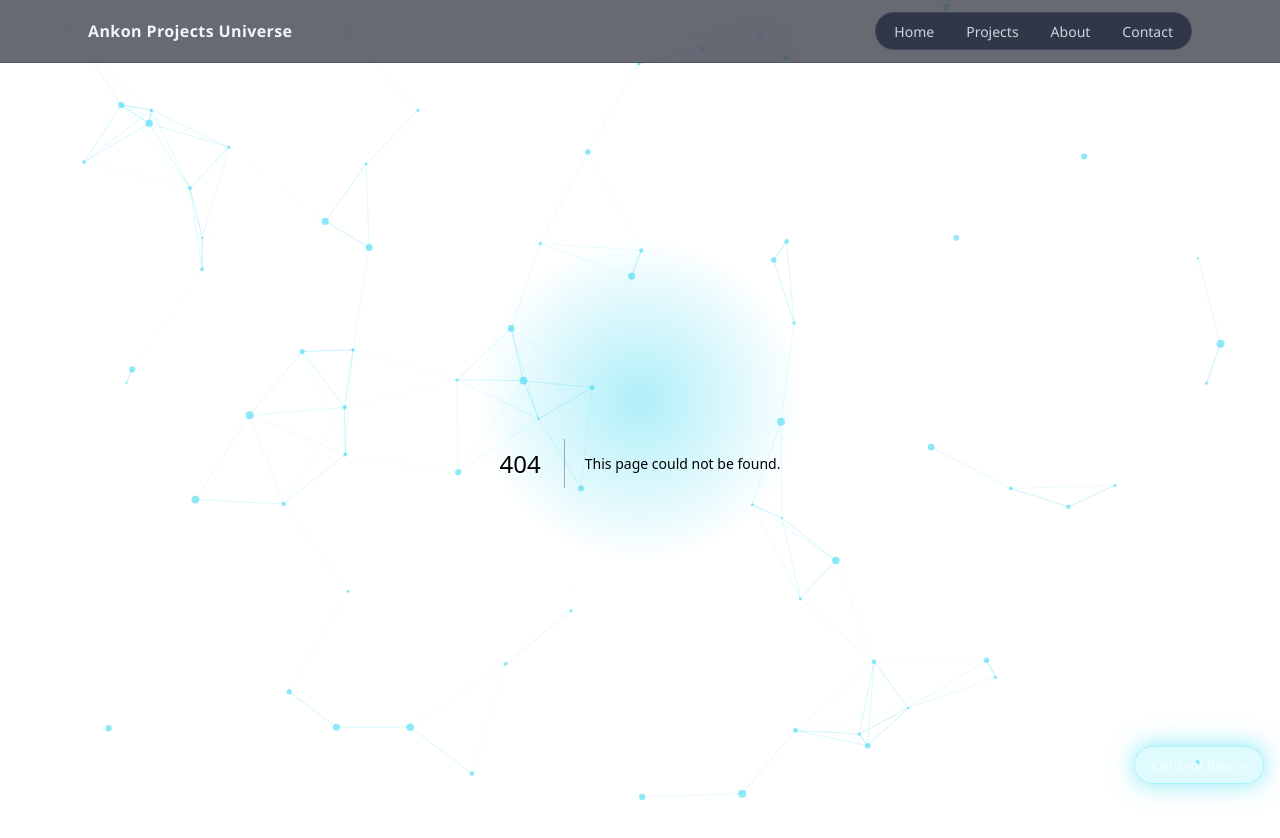
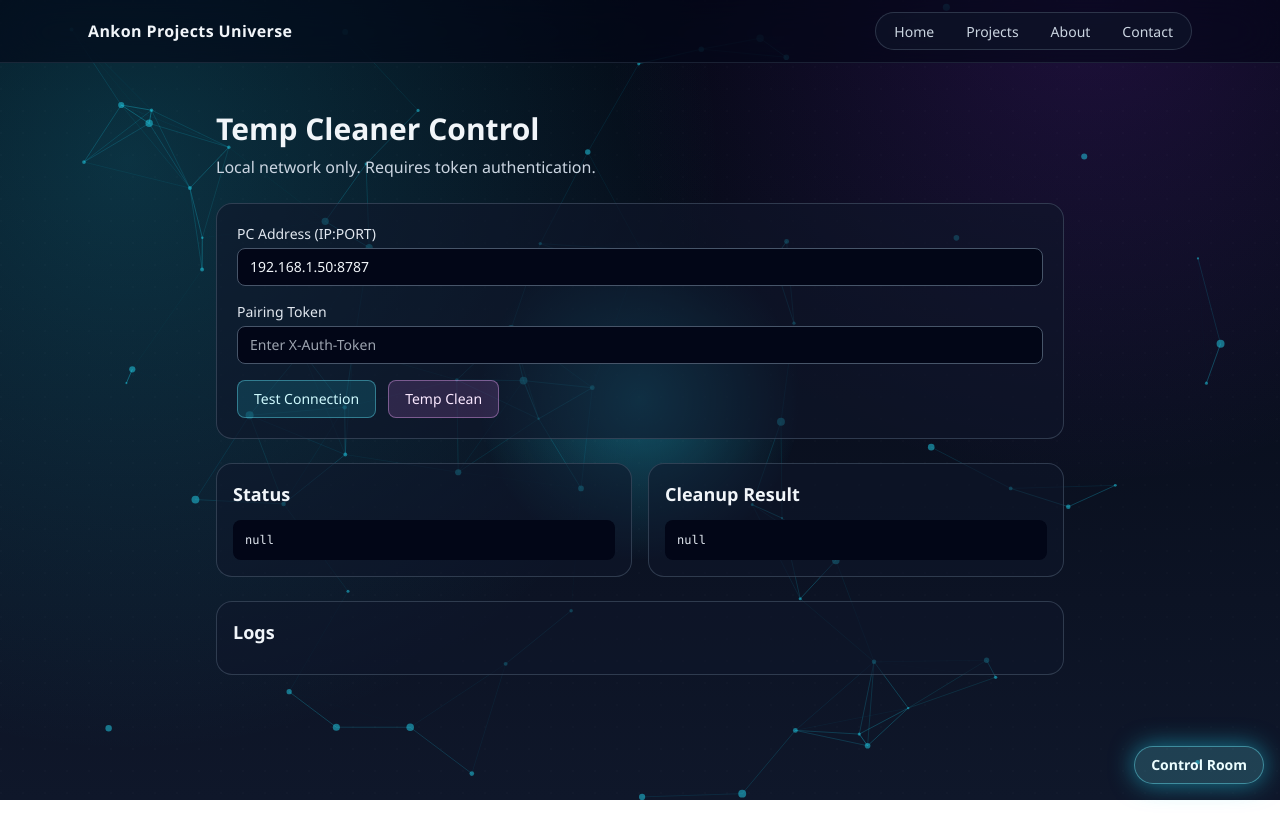
Before and after one commit to liveankon1/ankon-live-portal1, a Next.js app: page /temp-cleaner in a window 1280 px wide. Before the commit this address had no page. Shown: the top 838 px of the page. After the commit the page ends 800 px from the top, so only its background shows below. Built offline with nearby package versions, Linux system fonts and the light colour scheme.

Commit message:
Create page.tsx

```diff
--- /dev/null
+++ b/app/temp-cleaner/page.tsx
@@ -0,0 +1,213 @@
+"use client";
+
+import { useEffect, useMemo, useState } from "react";
+
+type StatusResponse = {
+  ok: boolean;
+  pcName?: string;
+  uptime?: number;
+  version?: string;
+  error?: string;
+};
+
+type CleanResponse = {
+  ok: boolean;
+  deletedFiles?: number;
+  freedBytes?: number;
+  errors?: string[];
+  error?: string;
+};
+
+const STORAGE_KEY = "temp-cleaner-ui-settings-v1";
+
+const formatBytes = (bytes: number) => {
+  if (bytes < 1024) return `${bytes} B`;
+  const kb = bytes / 1024;
+  if (kb < 1024) return `${kb.toFixed(2)} KB`;
+  const mb = kb / 1024;
+  if (mb < 1024) return `${mb.toFixed(2)} MB`;
+  return `${(mb / 1024).toFixed(2)} GB`;
+};
+
+export default function TempCleanerPage() {
+  const [pcAddress, setPcAddress] = useState("192.168.1.50:8787");
+  const [token, setToken] = useState("");
+  const [loading, setLoading] = useState<"idle" | "testing" | "cleaning">("idle");
+  const [logs, setLogs] = useState<string[]>([]);
+  const [status, setStatus] = useState<StatusResponse | null>(null);
+  const [result, setResult] = useState<CleanResponse | null>(null);
+
+  useEffect(() => {
+    try {
+      const raw = localStorage.getItem(STORAGE_KEY);
+      if (!raw) return;
+      const parsed = JSON.parse(raw) as { pcAddress?: string; token?: string };
+      if (parsed.pcAddress) setPcAddress(parsed.pcAddress);
+      if (parsed.token) setToken(parsed.token);
+    } catch {
+      // Ignore invalid local storage payload.
+    }
+  }, []);
+
+  useEffect(() => {
+    localStorage.setItem(STORAGE_KEY, JSON.stringify({ pcAddress, token }));
+  }, [pcAddress, token]);
+
+  const baseUrl = useMemo(() => {
+    const value = pcAddress.trim();
+    if (!value) return "";
+    if (value.startsWith("http://") || value.startsWith("https://")) return value;
+    return `http://${value}`;
+  }, [pcAddress]);
+
+  const pushLog = (message: string) => {
+    const stamp = new Date().toLocaleTimeString();
+    setLogs((prev) => [`[${stamp}] ${message}`, ...prev].slice(0, 40));
+  };
+
+  const testConnection = async () => {
+    if (!baseUrl) return;
+    setLoading("testing");
+    setStatus(null);
+    pushLog(`Testing connection to ${baseUrl}/api/status`);
+
+    try {
+      const res = await fetch(`${baseUrl}/api/status`, { method: "GET" });
+      const data = (await res.json()) as StatusResponse;
+      setStatus(data);
+      pushLog(data.ok ? `Connected to ${data.pcName}` : `Status error: ${data.error || "unknown"}`);
+    } catch (error) {
+      const msg = (error as Error).message;
+      setStatus({ ok: false, error: msg });
+      pushLog(`Connection failed: ${msg}`);
+    } finally {
+      setLoading("idle");
+    }
+  };
+
+  const runClean = async () => {
+    if (!baseUrl) return;
+    if (!token.trim()) {
+      pushLog("Token is required.");
+      return;
+    }
+
+    setLoading("cleaning");
+    setResult(null);
+    pushLog("Starting temp cleanup...");
+
+    try {
+      const res = await fetch(`${baseUrl}/api/clean-temp`, {
+        method: "POST",
+        headers: {
+          "Content-Type": "application/json",
+          "X-Auth-Token": token.trim()
+        },
+        body: JSON.stringify({})
+      });
+      const data = (await res.json()) as CleanResponse;
+      setResult(data);
+      if (data.ok) {
+        pushLog(
+          `Cleanup done. Deleted ${data.deletedFiles || 0} files, freed ${formatBytes(data.freedBytes || 0)}`
+        );
+      } else {
+        pushLog(`Cleanup failed: ${data.error || "unknown error"}`);
+      }
+    } catch (error) {
+      const msg = (error as Error).message;
+      setResult({ ok: false, error: msg });
+      pushLog(`Cleanup request failed: ${msg}`);
+    } finally {
+      setLoading("idle");
+    }
+  };
+
+  return (
+    <section className="mx-auto max-w-4xl px-4 py-12 md:px-6">
+      <h1 className="text-3xl font-bold text-slate-100">Temp Cleaner Control</h1>
+      <p className="mt-2 text-slate-300">
+        Local network only. Requires token authentication.
+      </p>
+
+      <div className="mt-6 rounded-2xl border border-slate-600/60 bg-slate-900/60 p-5">
+        <div className="grid gap-4">
+          <label className="text-sm text-slate-200">
+            PC Address (IP:PORT)
+            <input
+              value={pcAddress}
+              onChange={(e) => setPcAddress(e.target.value)}
+              className="mt-1 w-full rounded-lg border border-slate-600 bg-slate-950 px-3 py-2 text-slate-100"
+              placeholder="192.168.1.50:8787"
+              aria-label="PC address"
+            />
+          </label>
+
+          <label className="text-sm text-slate-200">
+            Pairing Token
+            <input
+              value={token}
+              onChange={(e) => setToken(e.target.value)}
+              type="password"
+              className="mt-1 w-full rounded-lg border border-slate-600 bg-slate-950 px-3 py-2 text-slate-100"
+              placeholder="Enter X-Auth-Token"
+              aria-label="Auth token"
+            />
+          </label>
+
+          <div className="flex flex-wrap gap-3">
+            <button
+              type="button"
+              onClick={testConnection}
+              disabled={loading !== "idle"}
+              className="rounded-lg border border-cyan-300/40 bg-cyan-400/15 px-4 py-2 text-sm font-medium text-cyan-100 disabled:opacity-55"
+            >
+              {loading === "testing" ? "Testing..." : "Test Connection"}
+            </button>
+            <button
+              type="button"
+              onClick={runClean}
+              disabled={loading !== "idle"}
+              className="rounded-lg border border-fuchsia-300/40 bg-fuchsia-400/15 px-4 py-2 text-sm font-medium text-fuchsia-100 disabled:opacity-55"
+            >
+              {loading === "cleaning" ? "Cleaning..." : "Temp Clean"}
+            </button>
+          </div>
+        </div>
+      </div>
+
+      <div className="mt-6 grid gap-4 md:grid-cols-2">
+        <div className="rounded-2xl border border-slate-600/60 bg-slate-900/55 p-4">
+          <h2 className="text-lg font-semibold text-slate-100">Status</h2>
+          <pre className="mt-3 max-h-64 overflow-auto rounded-lg bg-slate-950 p-3 text-xs text-slate-200">
+            {JSON.stringify(status, null, 2)}
+          </pre>
+        </div>
+
+        <div className="rounded-2xl border border-slate-600/60 bg-slate-900/55 p-4">
+          <h2 className="text-lg font-semibold text-slate-100">Cleanup Result</h2>
+          {result?.ok ? (
+            <p className="mt-3 text-sm text-slate-200">
+              Deleted <span className="font-semibold">{result.deletedFiles || 0}</span> files, freed{" "}
+              <span className="font-semibold">{formatBytes(result.freedBytes || 0)}</span>.
+            </p>
+          ) : null}
+          <pre className="mt-3 max-h-64 overflow-auto rounded-lg bg-slate-950 p-3 text-xs text-slate-200">
+            {JSON.stringify(result, null, 2)}
+          </pre>
+        </div>
+      </div>
+
+      <div className="mt-6 rounded-2xl border border-slate-600/60 bg-slate-900/55 p-4">
+        <h2 className="text-lg font-semibold text-slate-100">Logs</h2>
+        <ul className="mt-3 space-y-2 text-xs text-slate-300">
+          {logs.map((entry, index) => (
+            <li key={`${index}-${entry}`} className="rounded-md bg-slate-950 px-2 py-1">
+              {entry}
+            </li>
+          ))}
+        </ul>
+      </div>
+    </section>
+  );
+}
```
